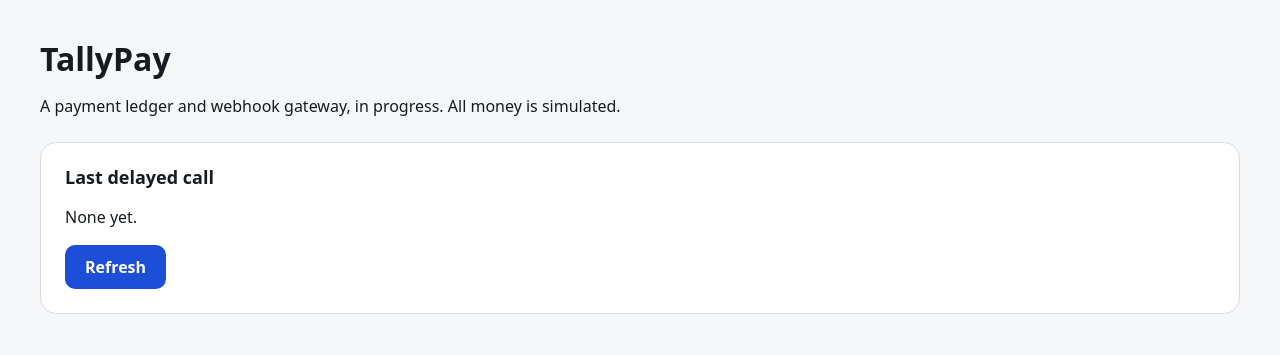
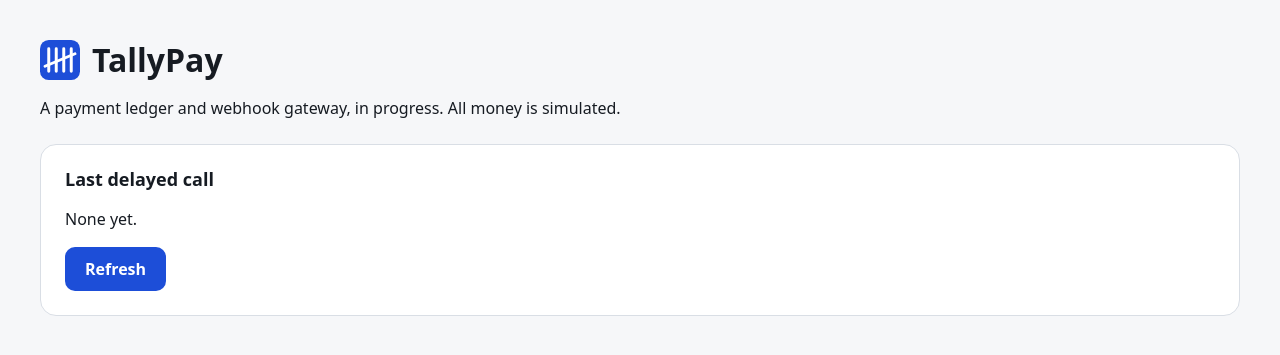
Before and after one commit to chrismoussounda/tallypay, a Django app: template templates/home.html in a window 1280 px wide. Shown: the top 355 px of the page. Run offline with Django 5.2, Linux system fonts and the light colour scheme; the template is opened without the code that fills it, so the values that code supplies are empty.

Commit message:
feat: a logo, on the page and the browser tab

```diff
--- a/config/urls.py
+++ b/config/urls.py
@@ -1,4 +1,6 @@
+from django.templatetags.static import static
 from django.urls import path
+from django.views.generic import RedirectView
 
 from api.payments import api
 from wakeups import views
@@ -6,6 +8,8 @@ from wakeups import views
 urlpatterns = [
     path("", views.home, name="home"),
     path("v1/", api.urls),
+    # Asked for by pages without a link to it, such as the API documentation.
+    path("favicon.ico", RedirectView.as_view(url=static("favicon.ico"))),
     path("healthz", views.health, name="health"),
     path("last-wakeup", views.last_wakeup, name="last-wakeup"),
     path("internal/wake", views.wake, name="wake"),
--- a/static/app.css
+++ b/static/app.css
@@ -14,6 +14,7 @@ body {
 main { padding: 24px 16px; }
 @media (min-width: 768px) { main { padding: 40px; } }
 h1, h2 { line-height: 1.2; margin: 0 0 8px; }
+h1 { display: flex; align-items: center; gap: 12px; }
 h2 { font-size: 18px; }
 section {
   margin-top: 24px;
--- a/templates/home.html
+++ b/templates/home.html
@@ -4,13 +4,15 @@
     <meta charset="utf-8">
     <meta name="viewport" content="width=device-width, initial-scale=1">
     <title>TallyPay</title>
-    <link rel="icon" href="data:,">
+    <link rel="icon" href="{% static 'favicon.ico' %}" sizes="32x32">
+    <link rel="icon" href="{% static 'logo.svg' %}" type="image/svg+xml">
+    <link rel="apple-touch-icon" href="{% static 'apple-touch-icon.png' %}">
     <link rel="stylesheet" href="{% static 'app.css' %}">
     <script src="{% static 'vendor/htmx-2.0.11.min.js' %}" defer></script>
   </head>
   <body>
     <main>
-      <h1>TallyPay</h1>
+      <h1><img src="{% static 'logo.svg' %}" alt="" width="40" height="40">TallyPay</h1>
       <p>A payment ledger and webhook gateway, in progress. All money is simulated.</p>
       <section>
         <h2>Last delayed call</h2>
```
Also changed, not shown: static/apple-touch-icon.png (added), static/favicon.ico (added), static/logo.svg (added).
